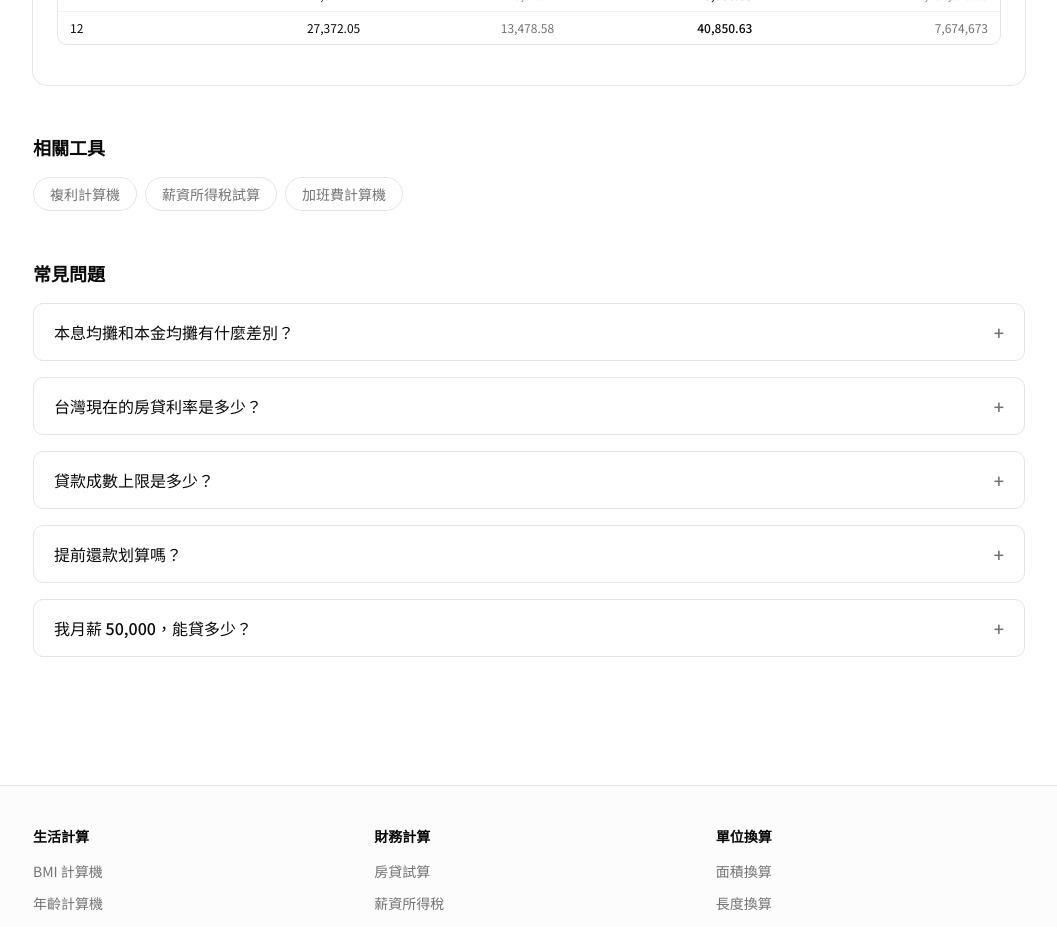
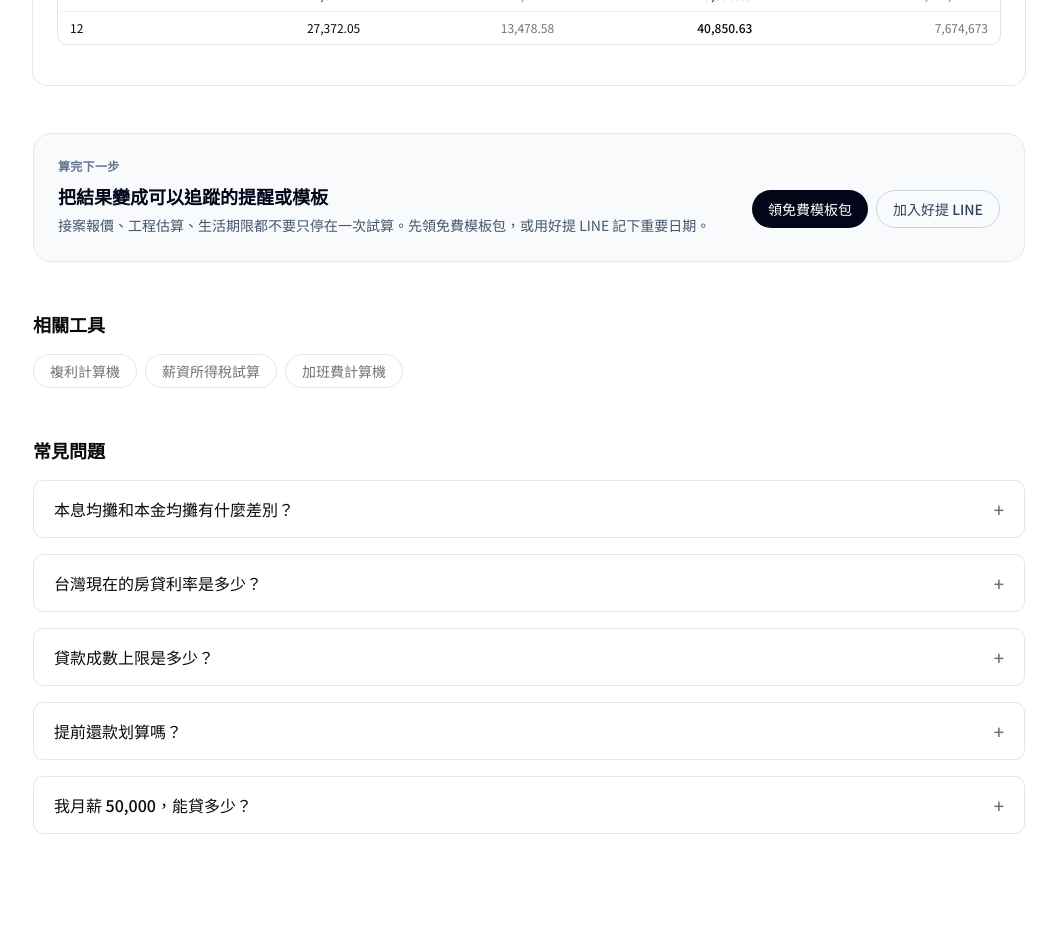
Before and after one commit to b8112182005/haosuan, a Next.js app: page /finance/mortgage in a window 1280 px wide. Shown: the part 1100-2027 px from the top of the page, without its empty margins (111-1168 px from the left). Built offline with nearby package versions, Linux system fonts and the light colour scheme; no server answers.

Commit message:
Add default calculator CTA funnel

```diff
--- a/src/components/layout/CalculatorLayout.tsx
+++ b/src/components/layout/CalculatorLayout.tsx
@@ -2,6 +2,7 @@ import { ReactNode } from "react";
 import Link from "next/link";
 import Breadcrumb from "./Breadcrumb";
 import NextStepCta, { type NextStepCtaProps } from "@/components/common/NextStepCta";
+import { CTA_URLS } from "@/lib/brand";
 import { serializeJsonLd } from "@/lib/json-ld";
 
 export interface FaqItem {
@@ -33,6 +34,17 @@ export interface CalculatorLayoutProps {
   jsonLd?: Record<string, unknown>;
 }
 
+const defaultNextStepCta: NextStepCtaProps = {
+  eyebrow: "算完下一步",
+  title: "把結果變成可以追蹤的提醒或模板",
+  description:
+    "接案報價、工程估算、生活期限都不要只停在一次試算。先領免費模板包，或用好提 LINE 記下重要日期。",
+  primaryLabel: "領免費模板包",
+  primaryHref: "/free-template",
+  secondaryLabel: "加入好提 LINE",
+  secondaryHref: CTA_URLS.lineHomeHero,
+};
+
 export default function CalculatorLayout({
   title,
   description,
@@ -43,6 +55,8 @@ export default function CalculatorLayout({
   nextStepCta,
   jsonLd,
 }: CalculatorLayoutProps) {
+  const resolvedNextStepCta = nextStepCta ?? defaultNextStepCta;
+
   return (
     <>
       {jsonLd && (
@@ -65,7 +79,7 @@ export default function CalculatorLayout({
         <div className="mb-12 animate-in fade-in duration-300">{children}</div>
 
         {/* 計算後下一步 */}
-        {nextStepCta && <NextStepCta {...nextStepCta} />}
+        <NextStepCta {...resolvedNextStepCta} />
 
         {/* YumoPromo — 裝潢分類 */}
         {showYumoPromo && <YumoPromo />}
```
